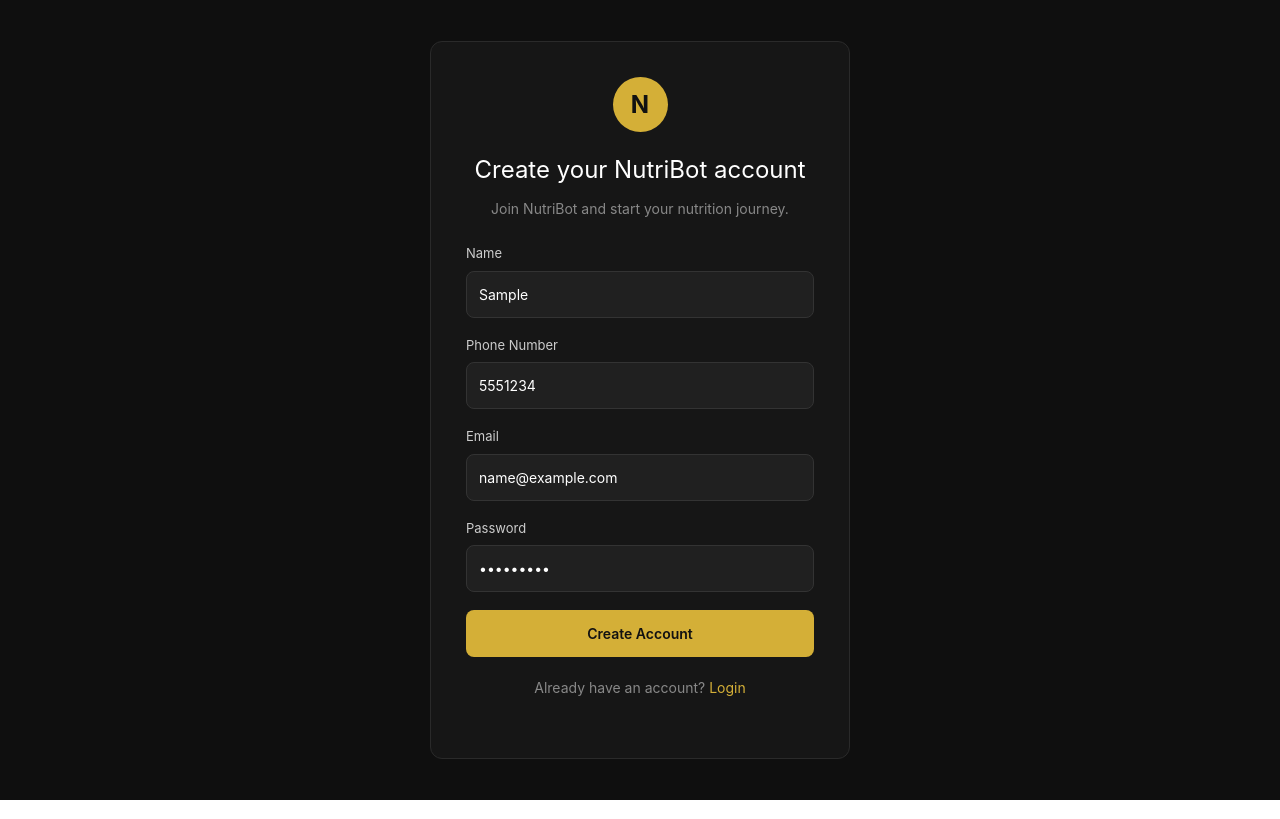
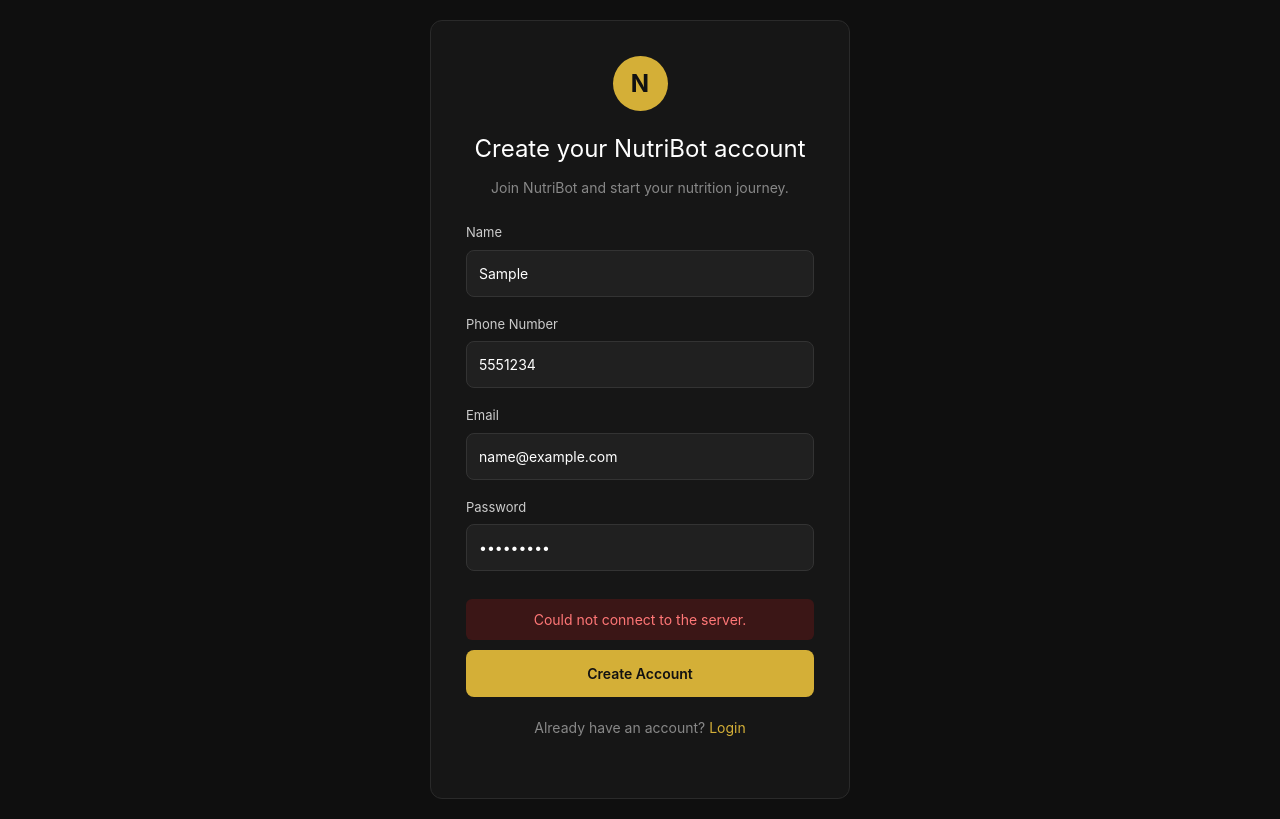
Before and after one commit to TariboMayor/NutriBot, a React app in the folder NutriBot/frontend/: page /signup in a window 1280 px wide. Both pictures are taken after typing "Sample", "5551234", "name@example.com", "Sample123" into the empty fields and a click on the button "Create Account". Built offline with nearby package versions, Linux system fonts and the light colour scheme; no server answers; the HTML template or start-up script is replaced by a standard one.

Commit message:
Complete user authentication flow

```diff
--- a/NutriBot/frontend/src/pages/Login.jsx
+++ b/NutriBot/frontend/src/pages/Login.jsx
@@ -1,18 +1,53 @@
 import { useState } from "react";
-import { Link } from "react-router-dom";
+import { Link, useNavigate } from "react-router-dom";
 import "./Login.css";
 
 function Login() {
   const [email, setEmail] = useState("");
   const [password, setPassword] = useState("");
+  const navigate = useNavigate();
 
-  function handleLogin(event) {
+  const [message, setMessage] = useState("");
+  const [messageType, setMessageType] = useState("");
+
+  async function handleLogin(event) {
     event.preventDefault();
 
-    console.log({
-      email,
-      password,
-    });
+    setMessage("");
+    setMessageType("");
+
+    try {
+      const response = await fetch("http://localhost:5000/api/auth/login", {
+        method: "POST",
+        headers: {
+          "Content-Type": "application/json",
+        },
+        body: JSON.stringify({
+          email,
+          password,
+        }),
+      });
+
+      const data = await response.json();
+
+      if (!response.ok) {
+        setMessage(data.message);
+        setMessageType("error");
+        return;
+      }
+
+      setMessage(data.message);
+      setMessageType("success");
+
+      // Go directly to the chatbot
+      setTimeout(() => {
+        navigate("/chat");
+      }, 800);
+    } catch (error) {
+      console.error("Login error:", error);
+      setMessage("Could not connect to the server.");
+      setMessageType("error");
+    }
   }
 
   return (
@@ -41,6 +76,9 @@
             onChange={(event) => setPassword(event.target.value)}
             required
           />
+          {message && (
+            <p className={`form-message ${messageType}`}>{message}</p>
+          )}
 
           <button type="submit">Login</button>
         </form>
--- a/NutriBot/frontend/src/pages/Signup.css
+++ b/NutriBot/frontend/src/pages/Signup.css
@@ -100,3 +100,21 @@
 .login-link a:hover {
   text-decoration: underline;
 }
+
+.form-message {
+  padding: 10px;
+  border-radius: 6px;
+  margin: 10px 0;
+  font-size: 14px;
+  text-align: center;
+}
+
+.form-message.success {
+  background: #163b1a;
+  color: #6ee77b;
+}
+
+.form-message.error {
+  background: #3b1616;
+  color: #ff7777;
+}
--- a/NutriBot/frontend/src/pages/Signup.jsx
+++ b/NutriBot/frontend/src/pages/Signup.jsx
@@ -3,22 +3,54 @@
 import "./Signup.css";
 
 function Signup() {
+    const [message, setMessage] = useState("");
+    const [messageType, setMessageType] = useState("");
     const [name, setName] = useState("");
     const [phone, setPhone] = useState("");
     const [email, setEmail] = useState("");
     const [password, setPassword] = useState("");
 
-  function handleSignup(event) {
+ async function handleSignup(event) {
   event.preventDefault();
 
-    console.log({
+  setMessage("");
+  setMessageType("");
+
+  try {
+    const response = await fetch("http://localhost:5000/api/auth/signup", {
+      method: "POST",
+      headers: {
+        "Content-Type": "application/json",
+      },
+      body: JSON.stringify({
         name,
         phone,
         email,
         password,
+      }),
     });
+
+    const data = await response.json();
+
+    if (!response.ok) {
+      setMessage(data.message);
+      setMessageType("error");
+      return;
     }
 
+    setMessage(data.message);
+    setMessageType("success");
+
+    setName("");
+    setPhone("");
+    setEmail("");
+    setPassword("");
+  } catch (error) {
+    console.error("Signup error:", error);
+    setMessage("Could not connect to the server.");
+    setMessageType("error");
+  }
+}
   return (
     <div className="signup-page">
       <div className="signup-box">
@@ -64,6 +96,11 @@
             required
           />
 
+          {message && (
+  <p className={`form-message ${messageType}`}>
+    {message}
+  </p>
+)}
           <button type="submit">Create Account</button>
         </form>
 
```
Lines whose indentation alone changed are shown as unchanged.
